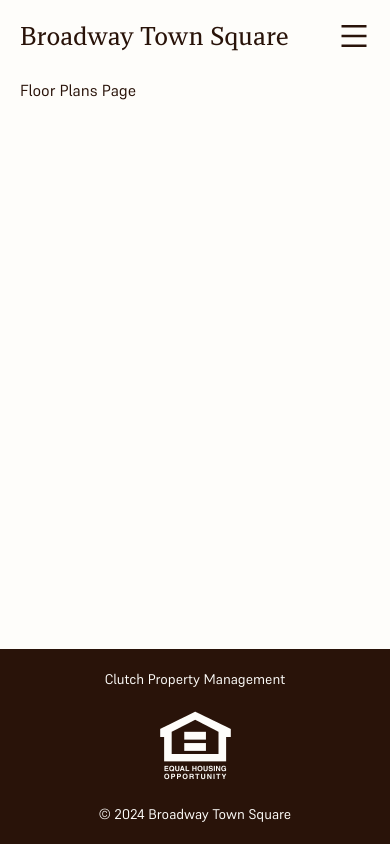
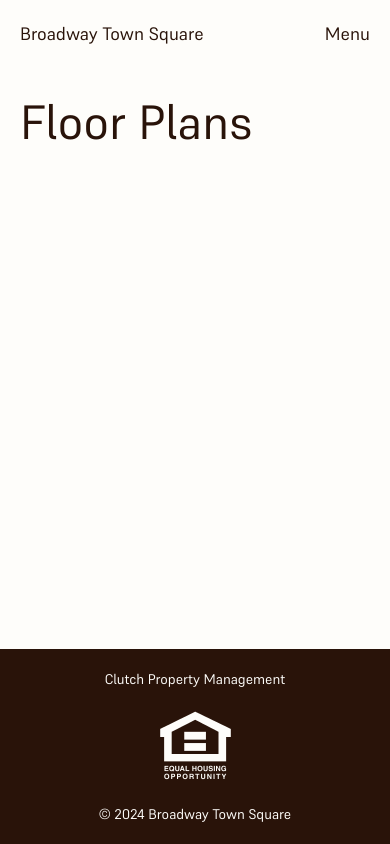
Before and after one commit to ClutchWebAdmin/broadway-town-square, a Next.js app: page /floor-plans in a window 390 px wide. Built offline with nearby package versions, Linux system fonts and the light colour scheme.

Commit message:
resizing text on hero and menus

```diff
--- a/src/app/components/Hero.jsx
+++ b/src/app/components/Hero.jsx
@@ -10,16 +10,14 @@ export default function Hero() {
         priority
         placeholder="blur"
       />
-      <div className="absolute hidden lg:grid grid-cols-1 lg:grid-cols-3 items-end p-5 w-full h-full">
-        <h3 className="text-xl font-medium">1127 Broadway St NE</h3>
-        <h3 className="text-xl font-medium justify-center flex">
-          Salem, Oregon
-        </h3>
-        <h3 className="text-xl font-medium justify-end flex">97301</h3>
+      <div className="absolute hidden lg:grid grid-cols-1 lg:grid-cols-3 items-end p-5 w-full h-full text-lg">
+        <h3>1127 Broadway St NE</h3>
+        <h3 className="justify-center flex">Salem, Oregon</h3>
+        <h3 className="justify-end flex">97301</h3>
       </div>
 
       <div className="absolute grid lg:hidden grid-cols-1 items-end p-5 w-full h-full">
-        <h3 className="text-2xl lg:font-medium">
+        <h3 className="text-3xl">
           1127 Broadway St NE
           <br />
           Salem, Oregon 97301
--- a/src/app/components/MobileMenu.jsx
+++ b/src/app/components/MobileMenu.jsx
@@ -32,8 +32,9 @@ export default function MobileMenu() {
           id="open-mobile-menu"
           aria-label="open-mobile-menu"
           onClick={toggleMobileMenu}
+          className="text-lg"
         >
-          <AiOutlineMenu className="h-8 w-8" />
+          Menu
         </button>
       </div>
 
@@ -42,25 +43,18 @@ export default function MobileMenu() {
           id="close-mobile-menu"
           aria-label="close-mobile-menu"
           onClick={toggleMobileMenu}
-          className="lg:hidden z-[9998] animate__animated animate__rotateIn"
+          className="lg:hidden z-[9998] animate__animated animate__fadeInDown text-lg"
         >
-          <AiOutlineClose className="h-8 w-8" />
+          Close
         </button>
       )}
 
       {isMobileMenuOpen && (
         <nav className="lg:hidden fixed flex flex-col h-full inset-0 bg-primaryLight opacity-[98%] z-[9000] animate__animated animate__slideInDown">
-          <Link
-            href={`/`}
-            className="py-5 px-5 border-b font-serif font-medium text-2xl"
-          >
+          <Link href={`/`} className="py-5 px-5 border-b text-lg">
             Broadway Town Square
           </Link>
-          <h3 className="p-5 text-lg border-b">
-            1127 Broadway St NE
-            <br />
-            Salem, Oregon 97301
-          </h3>
+
           <div className="flex flex-col h-full items-start justify-start text-4xl">
             {navLinks.map((item, index) => (
               <Link
@@ -89,6 +83,13 @@ export default function MobileMenu() {
               Call Us
             </a>
           </div>
+          <h3 className="p-5 text-lg border-b">
+            Address:
+            <br />
+            1127 Broadway St NE
+            <br />
+            Salem, Oregon 97301
+          </h3>
         </nav>
       )}
     </>
--- a/src/app/components/TheHeader.jsx
+++ b/src/app/components/TheHeader.jsx
@@ -6,13 +6,8 @@ export default function TheHeader() {
   return (
     <header className="absolute w-full">
       <nav className="flex flex-row items-start w-full h-fit justify-between p-5">
-        <div className="flex w-fit">
-          <Link
-            href="/"
-            className="font-medium font-serif text-2xl md:text-2xl lg:text-3xl"
-          >
-            Broadway Town Square
-          </Link>
+        <div className="flex w-fit text-lg lg:text-2xl">
+          <Link href="/">Broadway Town Square</Link>
         </div>
         <div className="hidden lg:flex flex-row justify-end gap-5 w-fit">
           {navLinks.map((item, index) => (
--- a/src/app/floor-plans/page.js
+++ b/src/app/floor-plans/page.js
@@ -27,8 +27,8 @@ export const metadata = {
 
 export default function FloorPlansPage() {
   return (
-    <main className="mt-[var(--headerHeightMobile)] lg:mt-[var(--headerHeightDesktop)] px-5">
-      Floor Plans Page
+    <main className="mt-[var(--headerHeightMobile)] lg:mt-[var(--headerHeightDesktop)] p-5">
+      <h1 className="text-5xl">Floor Plans</h1>
     </main>
   );
 }
```
